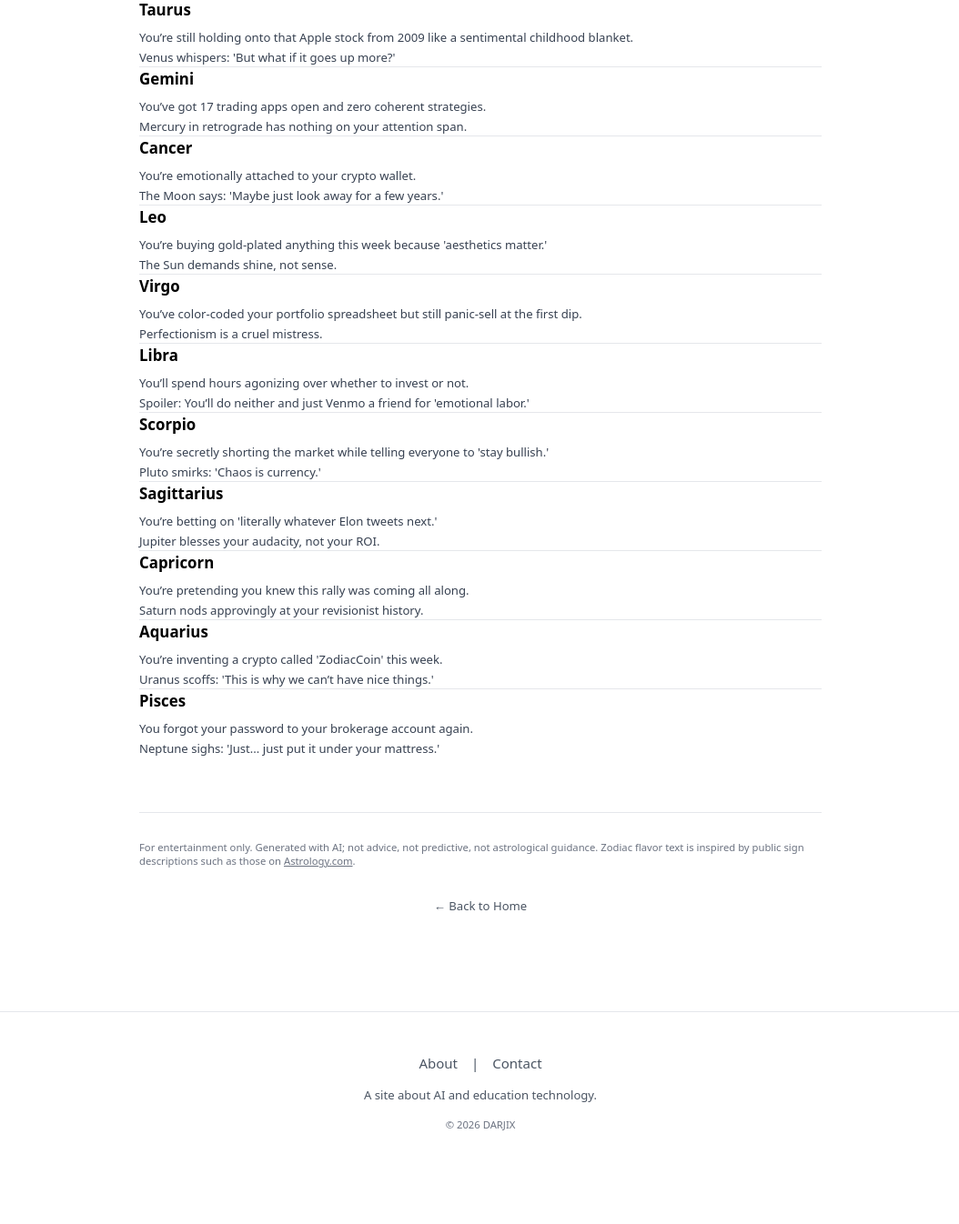
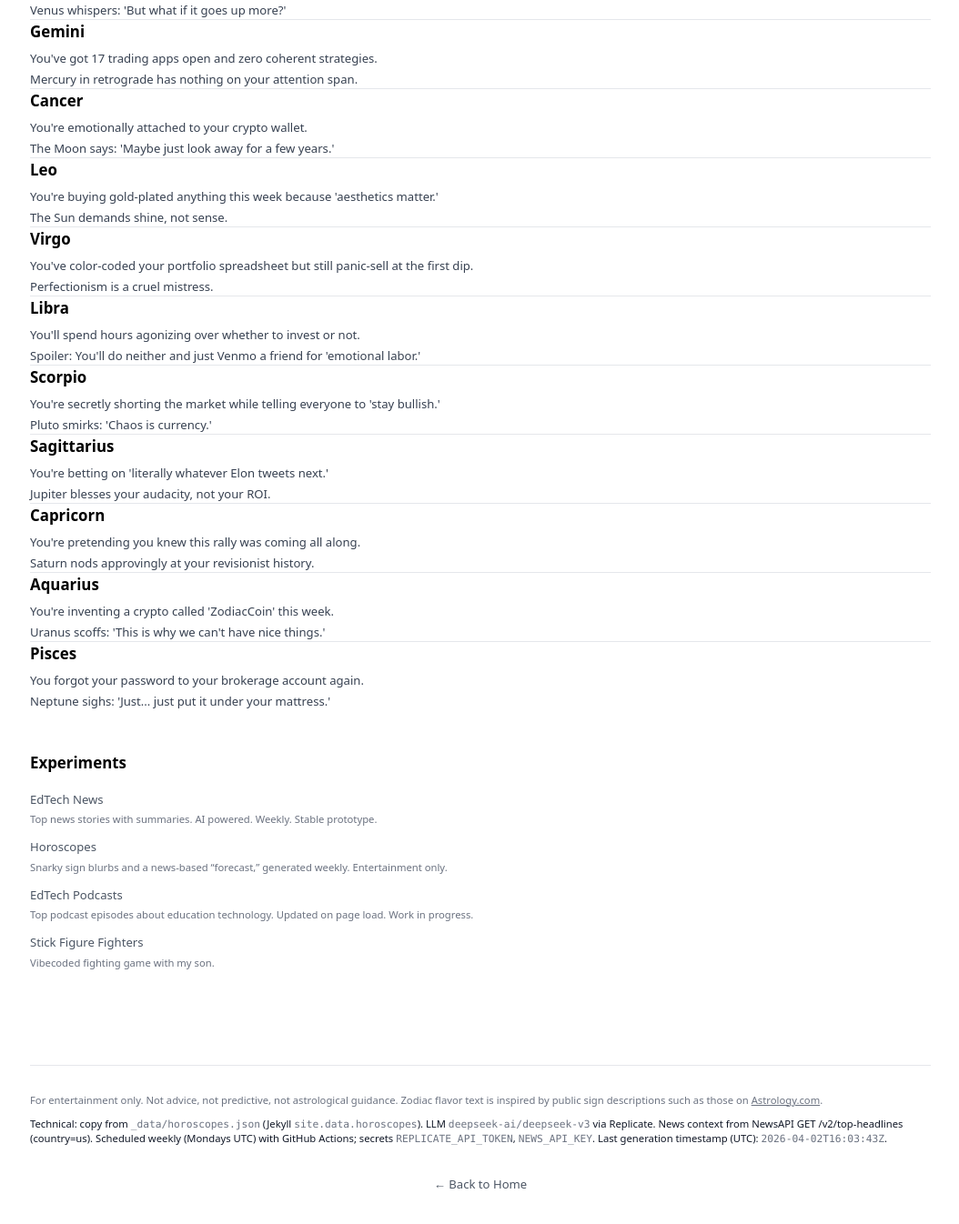
Before and after one commit to saldarji/darjix, a Jekyll site: the page built from horoscopes.html, in a window 1280 px wide and 1400 px high, scrolled down 726 px. Shown: the top 1346 px of the window at 91% size, without its empty margins (112-1166 px from the left). Built offline with Jekyll 4.4.1, drawn with Linux system fonts in a browser that asks for light colours; before the commit the page ends 2045 px from its top, so only the background shows below that; some of the changed text lies outside the part shown.

Commit message:
Horoscopes: DeepSeek page title, ISO week caption, technical footer
- Agent: page_title, date_caption, generator metadata; ordinal ISO week line
- Page: drop AI label; shared experiments-sidebar include; sidebar on horoscopes
- Seed JSON includes generator block for placeholder builds

Made-with: Cursor

```diff
--- a/_data/horoscopes.json
+++ b/_data/horoscopes.json
@@ -1,6 +1,8 @@
 {
+  "page_title": null,
   "week_start_iso": "2026-04-02",
   "week_label": "April 02, 2026",
+  "date_caption": "Created April 2, 2026 for the 14th week of 2026.",
   "generated_at_iso": "2026-04-02T16:03:43Z",
   "lucky_numbers": [
     7,
@@ -20,7 +22,7 @@
     {
       "name": "Aries",
       "lines": [
-        "You’re about to YOLO your life savings into meme stocks because 'vibes feel right.'",
+        "You're about to YOLO your life savings into meme stocks because 'vibes feel right.'",
         "Spoiler: They do not.",
         "Mars rules impulsivity, not financial literacy."
       ]
@@ -28,71 +30,71 @@
     {
       "name": "Taurus",
       "lines": [
-        "You’re still holding onto that Apple stock from 2009 like a sentimental childhood blanket.",
+        "You're still holding onto that Apple stock from 2009 like a sentimental childhood blanket.",
         "Venus whispers: 'But what if it goes up more?'"
       ]
     },
     {
       "name": "Gemini",
       "lines": [
-        "You’ve got 17 trading apps open and zero coherent strategies.",
+        "You've got 17 trading apps open and zero coherent strategies.",
         "Mercury in retrograde has nothing on your attention span."
       ]
     },
     {
       "name": "Cancer",
       "lines": [
-        "You’re emotionally attached to your crypto wallet.",
+        "You're emotionally attached to your crypto wallet.",
         "The Moon says: 'Maybe just look away for a few years.'"
       ]
     },
     {
       "name": "Leo",
       "lines": [
-        "You’re buying gold-plated anything this week because 'aesthetics matter.'",
+        "You're buying gold-plated anything this week because 'aesthetics matter.'",
         "The Sun demands shine, not sense."
       ]
     },
     {
       "name": "Virgo",
       "lines": [
-        "You’ve color-coded your portfolio spreadsheet but still panic-sell at the first dip.",
+        "You've color-coded your portfolio spreadsheet but still panic-sell at the first dip.",
         "Perfectionism is a cruel mistress."
       ]
     },
     {
       "name": "Libra",
       "lines": [
-        "You’ll spend hours agonizing over whether to invest or not.",
-        "Spoiler: You’ll do neither and just Venmo a friend for 'emotional labor.'"
+        "You'll spend hours agonizing over whether to invest or not.",
+        "Spoiler: You'll do neither and just Venmo a friend for 'emotional labor.'"
       ]
     },
     {
       "name": "Scorpio",
       "lines": [
-        "You’re secretly shorting the market while telling everyone to 'stay bullish.'",
+        "You're secretly shorting the market while telling everyone to 'stay bullish.'",
         "Pluto smirks: 'Chaos is currency.'"
       ]
     },
     {
       "name": "Sagittarius",
       "lines": [
-        "You’re betting on 'literally whatever Elon tweets next.'",
+        "You're betting on 'literally whatever Elon tweets next.'",
         "Jupiter blesses your audacity, not your ROI."
       ]
     },
     {
       "name": "Capricorn",
       "lines": [
-        "You’re pretending you knew this rally was coming all along.",
+        "You're pretending you knew this rally was coming all along.",
         "Saturn nods approvingly at your revisionist history."
       ]
     },
     {
       "name": "Aquarius",
       "lines": [
-        "You’re inventing a crypto called 'ZodiacCoin' this week.",
-        "Uranus scoffs: 'This is why we can’t have nice things.'"
+        "You're inventing a crypto called 'ZodiacCoin' this week.",
+        "Uranus scoffs: 'This is why we can't have nice things.'"
       ]
     },
     {
@@ -102,5 +104,10 @@
         "Neptune sighs: 'Just... just put it under your mattress.'"
       ]
     }
-  ]
+  ],
+  "generator": {
+    "llm_model": "deepseek-ai/deepseek-v3",
+    "llm_provider": "Replicate",
+    "news_api": "NewsAPI GET /v2/top-headlines (country=us)"
+  }
 }
--- /dev/null
+++ b/_includes/experiments-sidebar.html
@@ -0,0 +1,37 @@
+<div class="mb-12">
+  <h3 class="text-lg font-bold text-black mb-4">Experiments</h3>
+  <ul class="space-y-3">
+    <li>
+      <a href="{{ '/news' | relative_url }}" class="text-gray-600 hover:text-black text-sm">
+        EdTech News
+      </a>
+      <div class="text-xs text-gray-500 mt-1">
+        Top news stories with summaries. AI powered. Weekly. Stable prototype.
+      </div>
+    </li>
+    <li>
+      <a href="{{ '/horoscopes/' | relative_url }}" class="text-gray-600 hover:text-black text-sm">
+        Horoscopes
+      </a>
+      <div class="text-xs text-gray-500 mt-1">
+        Snarky sign blurbs and a news-based “forecast,” generated weekly. Entertainment only.
+      </div>
+    </li>
+    <li>
+      <a href="{{ '/podcasts' | relative_url }}" class="text-gray-600 hover:text-black text-sm">
+        EdTech Podcasts
+      </a>
+      <div class="text-xs text-gray-500 mt-1">
+        Top podcast episodes about education technology. Updated on page load. Work in progress.
+      </div>
+    </li>
+    <li>
+      <a href="{{ '/stick-figure-fighters.html' | relative_url }}" class="text-gray-600 hover:text-black text-sm">
+        Stick Figure Fighters
+      </a>
+      <div class="text-xs text-gray-500 mt-1">
+        Vibecoded fighting game with my son.
+      </div>
+    </li>
+  </ul>
+</div>
--- a/horoscopes.html
+++ b/horoscopes.html
@@ -7,17 +7,26 @@ permalink: /horoscopes/
 {% assign h = site.data.horoscopes %}
 
 <section class="py-16 bg-white">
-  <div class="max-w-4xl mx-auto px-6 sm:px-8 lg:px-12">
+  <div class="max-w-6xl mx-auto px-6 sm:px-8 lg:px-12">
+    <div class="grid grid-cols-1 lg:grid-cols-12 gap-12">
+      <div class="lg:col-span-8">
 
     <header class="mb-12 border-b border-gray-200 pb-8">
-      <p class="text-xs font-bold text-black uppercase tracking-wider mb-2">AI Horoscopes</p>
-      <h1 class="text-3xl md:text-4xl font-bold text-black">This week</h1>
+      <h1 class="text-3xl md:text-4xl font-bold text-black">
+        {% if h.placeholder %}
+        Horoscopes
+        {% elsif h.page_title %}
+        {{ h.page_title }}
+        {% else %}
+        Horoscopes
+        {% endif %}
+      </h1>
       {% if h.placeholder %}
       <p class="mt-4 text-gray-600 text-sm">
         Weekly content is generated on Monday mornings (UTC). Check back after the next run.
       </p>
-      {% else %}
-      <time class="mt-4 block text-lg text-gray-700" datetime="{{ h.week_start_iso }}">{{ h.week_label }}</time>
+      {% elsif h.date_caption %}
+      <p class="mt-4 text-sm text-gray-600">{{ h.date_caption }}</p>
       {% endif %}
     </header>
 
@@ -66,12 +75,27 @@ permalink: /horoscopes/
 
     {% endunless %}
 
+      </div>
+      <aside class="lg:col-span-4 lg:border-l lg:border-gray-200 lg:pl-8">
+        {% include experiments-sidebar.html %}
+      </aside>
+    </div>
+
     <footer class="mt-16 pt-8 border-t border-gray-200">
       <p class="text-xs text-gray-500 leading-relaxed mb-3">
-        For entertainment only. Generated with AI; not advice, not predictive, not astrological guidance.
+        For entertainment only. Not advice, not predictive, not astrological guidance.
         Zodiac flavor text is inspired by public sign descriptions such as those on
         <a href="https://www.astrology.com/zodiac-signs" class="underline hover:text-gray-800">Astrology.com</a>.
       </p>
+      {% if h.generator %}
+      <p class="text-xs text-gray-400 leading-relaxed">
+        Technical: copy from <code class="text-gray-500">_data/horoscopes.json</code> (Jekyll <code class="text-gray-500">site.data.horoscopes</code>).
+        LLM <code class="text-gray-500">{{ h.generator.llm_model }}</code> via {{ h.generator.llm_provider }}.
+        News context from {{ h.generator.news_api }}.
+        Scheduled weekly (Mondays UTC) with GitHub Actions; secrets <code class="text-gray-500">REPLICATE_API_TOKEN</code>, <code class="text-gray-500">NEWS_API_KEY</code>.
+        {% if h.generated_at_iso %}Last generation timestamp (UTC): <code class="text-gray-500">{{ h.generated_at_iso }}</code>.{% endif %}
+      </p>
+      {% endif %}
       <p class="text-center mt-8">
         <a href="{{ '/' | relative_url }}" class="text-gray-600 hover:text-black text-sm">← Back to Home</a>
       </p>
```
Also changed, not shown: index.html (+1 -38 lines), scripts/horoscope_agent.py (+37 -1 lines).
